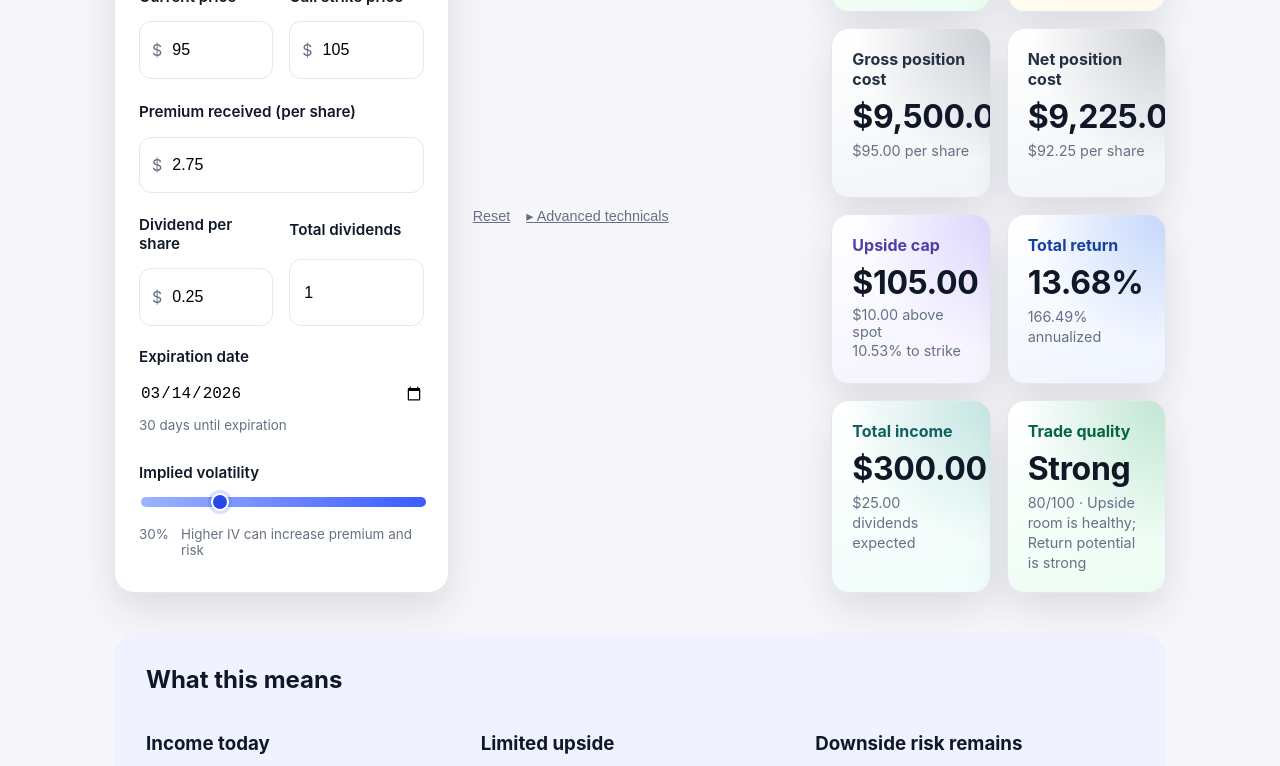
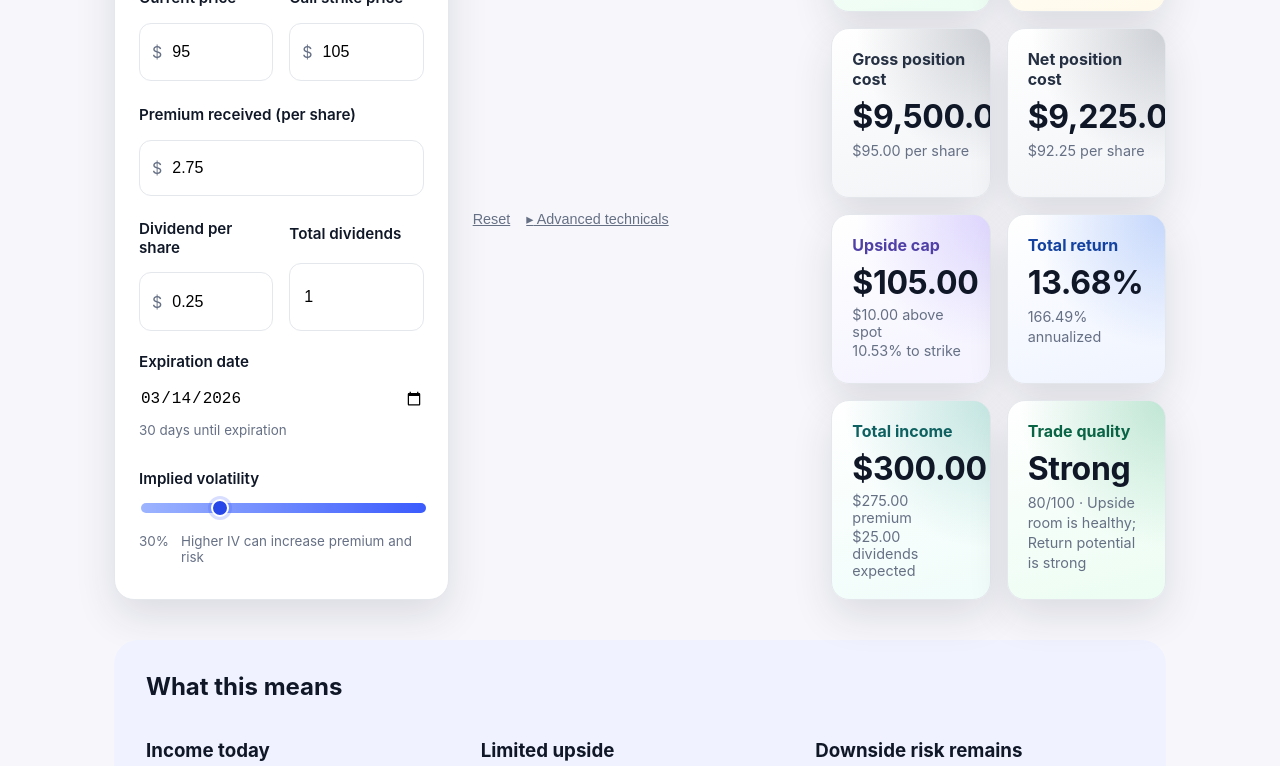
Before and after one commit to bryan171179/optionsplanner, a Next.js app: page /covered-call in a window 1280 px wide. Shown: the part 445-1211 px from the top of the page. Built offline with nearby package versions, Linux system fonts and the light colour scheme.

Commit message:
Show premium and dividends in total income breakdown

```diff
--- a/app/covered-call/page.tsx
+++ b/app/covered-call/page.tsx
@@ -997,7 +997,10 @@ export default function CoveredCallPage() {
           <article className="result-card result-card--income">
             <h3>Total income</h3>
             <p>{formatCurrency(calculations.premiumTotal + calculations.dividendsTotal)}</p>
-            <span>{formatCurrency(calculations.dividendsTotal)} dividends expected</span>
+            <div className="result-card-meta">
+              <span>{formatCurrency(calculations.premiumTotal)} premium</span>
+              <span>{formatCurrency(calculations.dividendsTotal)} dividends expected</span>
+            </div>
           </article>
           <article className={`result-card result-card--quality-${calculations.tradeQuality.label.toLowerCase()}`}>
             <h3>Trade quality</h3>
```
